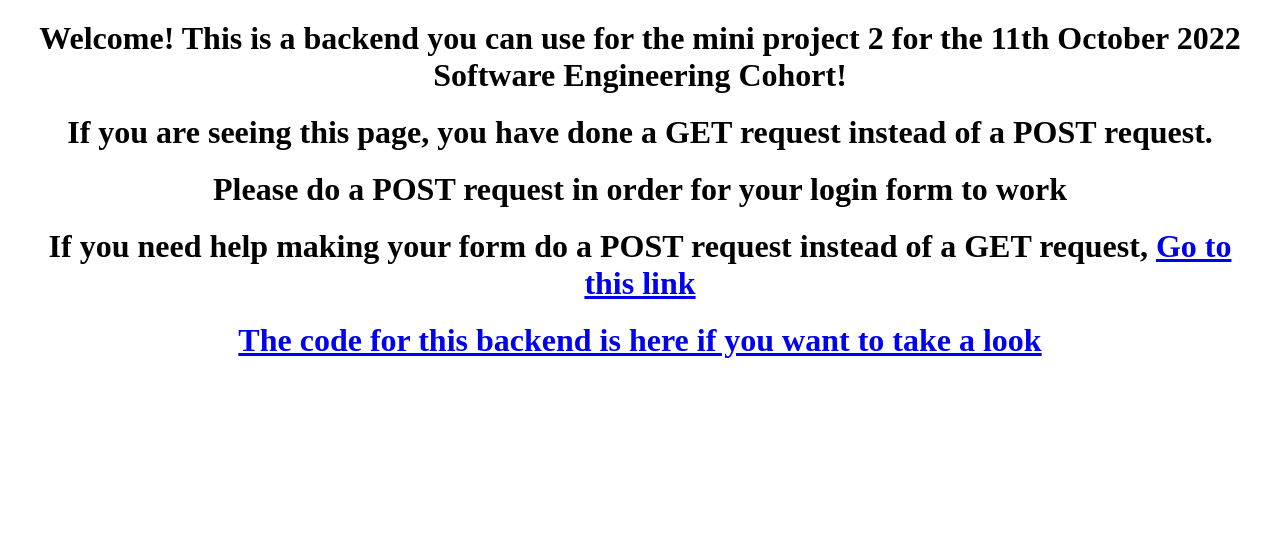
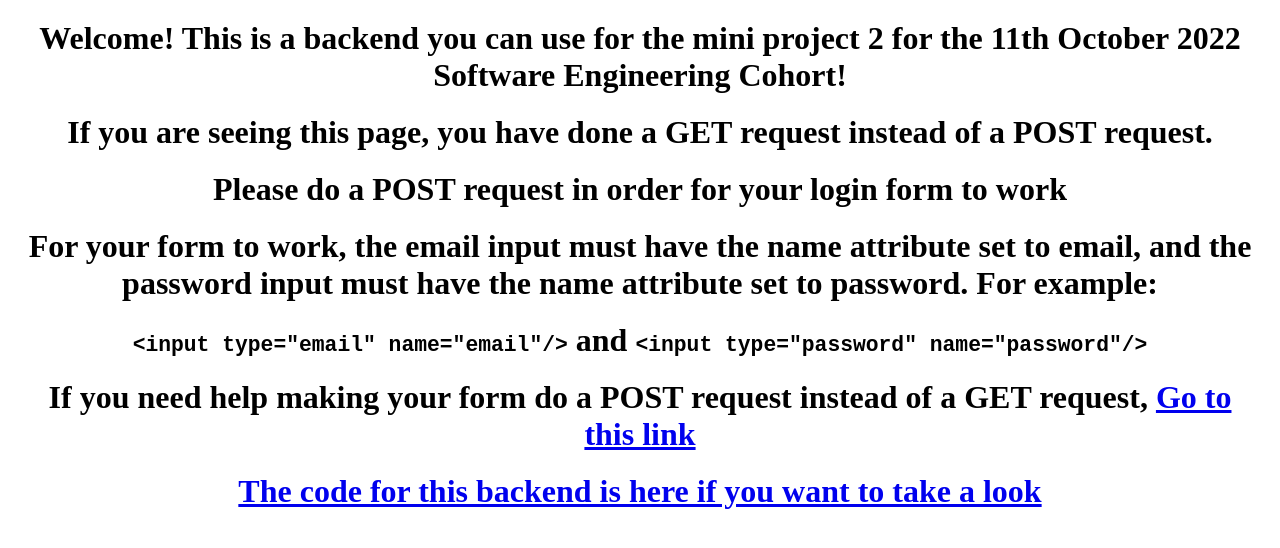
Before and after one commit to JennyChao2022/11oct22-mini-proj-2, a website: page index.html in a window 1280 px wide. Drawn offline with Linux system fonts and the light colour scheme.

Commit message:
update get request page

```diff
--- a/index.html
+++ b/index.html
@@ -18,6 +18,8 @@
         <h1>Welcome! This is a backend you can use for the mini project 2 for the 11th October 2022 Software Engineering Cohort!</h1>
         <h1>If you are seeing this page, you have done a GET request instead of a POST request.</h1>
         <h1>Please do a POST request in order for your login form to work</h1>
+        <h1>For your form to work, the email input must have the name attribute set to email, and the password input must have the name attribute set to password. For example:</h1>
+        <h1><code>&lt;input type="email" name="email"/&gt;</code> and <code>&lt;input type="password" name="password"/&gt;</code></h1>
         <h1>If you need help making your form do a POST request instead of a GET request, <a href="https://www.w3schools.com/tags/att_form_method.asp">Go to this link</a></h1>
         <a href="https://github.com/Sebastian-Webster/11oct22-mini-proj-2"><h1>The code for this backend is here if you want to take a look</h1></a>
     </body>
```
